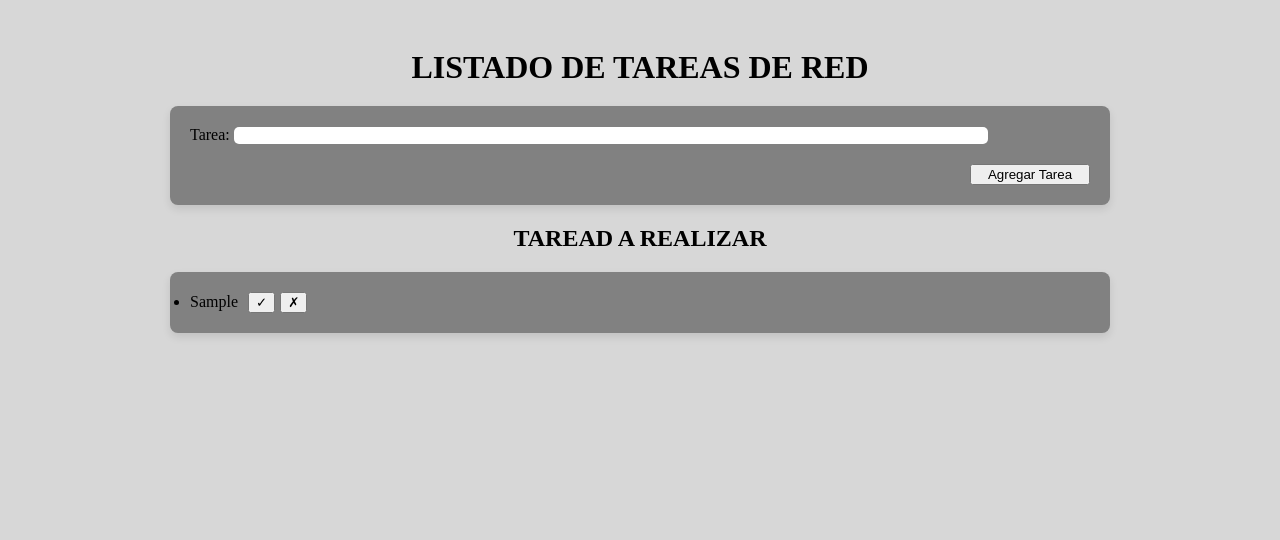
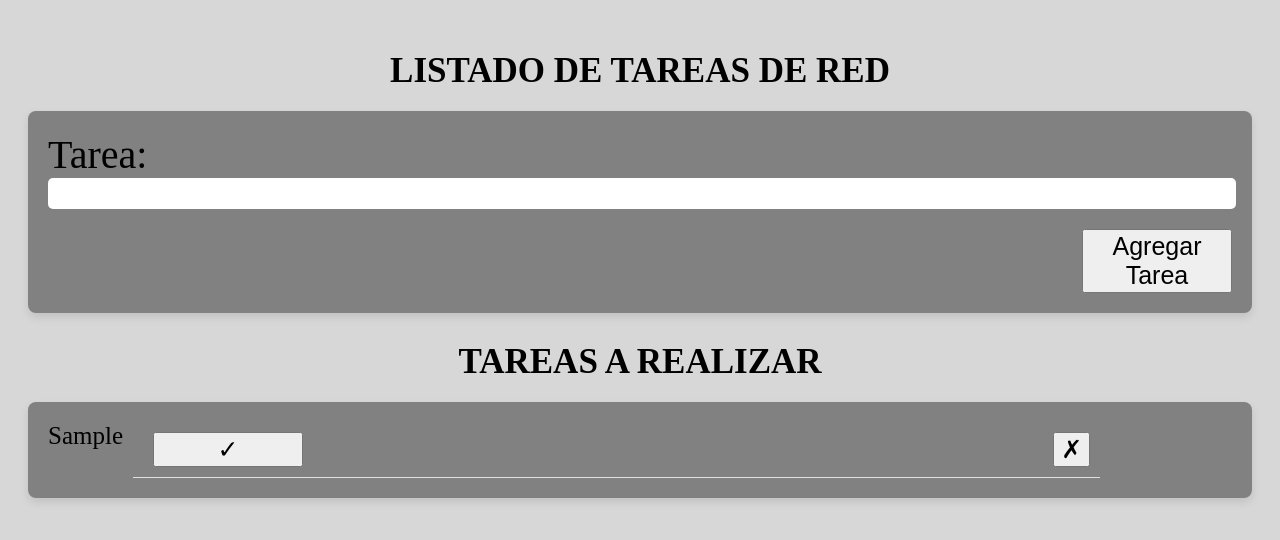
Before and after one commit to ManuelRosas33/app-tareas-diarias, a plain HTML site: page index.html in a window 1280 px wide. Both pictures are taken after typing "Sample" into the empty fields and a click on the button "Agregar Tarea". Drawn offline with nearby package versions, Linux system fonts and the light colour scheme; some packages are replaced by stand-ins of ours; a script that the page names is missing.

Commit message:
Agragamos las funciones que faltaban y validamos lo requrido, falta  pulir el tema del local storage y agregar un par de funciones mas para compeltar la app

```diff
--- a/CSS/estilo.css
+++ b/CSS/estilo.css
@@ -1,4 +1,6 @@
-
+*{
+     font-size: 25px;
+}
 body {
      padding: 20px;
      background-color: #d7d7d7;
@@ -7,23 +9,38 @@ body {
 h1, h2 {
      text-align: center;
      margin-bottom: 20px;
+     font-size: 35px;
 }
 
 
-.tareas, .listado-tareas {
-     max-width: 900px;
+.tareas {
+     max-width: 1800px;
      margin: 0 auto;
      background-color: #818181;
      padding: 20px;
      border-radius: 8px;
      box-shadow: 0 4px 8px rgba(0, 0, 0, 0.1);
 }
+.listado-tareas {
+     max-width: 1500px;
+     margin: 0 auto;
+     background-color: #818181;
+     padding: 20px;
+     border-radius: 8px;
+     box-shadow: 0 4px 8px rgba(0, 0, 0, 0.1);
+}
+.listado {
+     list-style-position: inside;
+     padding: 0;
+     margin: 0;
+}
+
 
 .form-control {
      border: none;
      border-radius: 5px;
      width: 100%;
-     max-width: 750px; /* Ancho máximo en pantallas grandes */
+     max-width: 1500px;
 }
 
 .boton-agregar-container {
@@ -50,7 +67,7 @@ h1, h2 {
 
      .btn {
           width: 100%;
-          max-width: 120px;
+          max-width: 150px;
           align-self: center;
      }
 }
--- a/JS/main.js
+++ b/JS/main.js
@@ -1,11 +1,87 @@
 //CAPTURAMOS EL BOTON Y EL INPUT
-const botonAgregar = document.querySelector ('#agregarTarea');
-const tareaAgregada = document.querySelector ('#tarea');
-const listadoTareas = document.querySelector ('.listado-tareas');
+const botonAgregar = document.querySelector('#agregarTarea');
+const tareaAgregada = document.querySelector('#tarea');
+const listadoTareas = document.querySelector('.listado');
+
+
+//FUNCION PARA CRAGAR LAS TAREAS QUE ESTAN ALMACENADAS EN EL LOCAL STORAGE
+function cargarTareas() {
+     const tareasGuardadas = localStorage.getItem('tareas')
+     if (tareasGuardadas) {
+          const tareas = JSON.parse(tareasGuardadas);
+          tareas.forEach(tarea => {
+               agragarTareaDOM(tarea.texto, tarea.comletada)
+          });
+
+     }
+}
+//FUNCION PARA GUARDAR LAS TAREAS EN EL LOCAL STORAGE
+function guardarTareas() {
+     const tareas = [];
+     document.querySelectorAll('.listado li').forEach(itemsTarea => {
+          const spanTarea = itemsTarea.querySelector('.texto-tarea');
+          if (spanTarea) {
+               tareas.push({
+                    texto: spanTarea.textContent,
+                    completada: itemsTarea.classList.contains('completada')
+               });
+          }
+     })
+
+     localStorage.setItem('tareas', JSON.stringify(tareas));
+}
+
+//FUNCION PARA AGREGAR UNA TAREA AL DOM
+
+function agragarTareaDOM(texto, completada = false) {
+     const itemsTarea = document.createElement('li');
+     itemsTarea.className = 'list-group-item d-flex justify-content-between align-items-center';
+
+     if (completada) {
+          itemsTarea.classList.add('completada');
+     }
+
+     const spanTarea = document.createElement('span');
+     spanTarea.className = 'texto-tareas';
+     spanTarea.textContent = texto;
+
+     //CONTENEDOR PARA LOS BOTONES
+     const contenedorBotones = document.createElement('div');
+
+     //BOTON PARA MARCAR LA TAREA COMO COMPLETADA
+     const botonCompletado = document.createElement('button');
+     botonCompletado.className = 'btn btn-succes btn-sm me-2'
+     botonCompletado.textContent = "✓";
+     botonCompletado.style.marginLeft = '10px';
+     botonCompletado.onclick = () => {
+          itemsTarea.classList.toggle('completada');
+          guardarTareas();
+     }
+
+     contenedorBotones.appendChild(botonCompletado);
+
+     //BOTON PARA ELIMINAR TAREA
+     const botonEliminar = document.createElement('button');
+     botonCompletado.className = 'btn btn-succes btn-sm '
+     botonEliminar.textContent = "✗";
+     botonEliminar.style.marginLeft = "5px";
+     botonEliminar.onclick = () => {
+          itemsTarea.remove();
+          guardarTareas();
+     }
+     contenedorBotones.appendChild(botonEliminar);
+
+     //AGREGAMOS LOS BOTONES AL ITEM DE LA TAREA
+     itemsTarea.appendChild(spanTarea);
+     itemsTarea.appendChild(contenedorBotones);
+
+     //AGREGAMOS LA TAREA A LA LISTA
+     listadoTareas.appendChild(itemsTarea);
+}
 
 
 
-//fUNCION PARA AGREGAR TAREAS
+//FUNCION PARA AGREGAR TAREAS
 function sumarTarea() {
      const textoTarea = tareaAgregada.value.trim();
 
@@ -18,42 +94,18 @@ function sumarTarea() {
           });
           return;
      }
+     agragarTareaDOM(textoTarea);
+     guardarTareas();
 
-     //CREAMOS EL ELEMTNO PARA LA  TAREA
-     const agregarItem = document.createElement('li');
-     agregarItem.textContent = textoTarea;
-
-     //BOTON PARA MARCAR LA TAREA COMO COMPLETADA
-     const botonCompletado = document.createElement('button');
-     botonCompletado.textContent = "✓";
-     botonCompletado.style.marginLeft = '10px';
-     botonCompletado.onclick = () => agregarItem.style.textDecoration = "line-throughdsgdgg";
-
-      //BOTON PARA ELIMINAR TAREA
-     const botonEliminar = document.createElement('button');
-     botonEliminar.textContent = "✗";
-     botonEliminar.style.marginLeft = "5px";
-     botonEliminar.onclick = () => listadoTareas.removeChild(agregarItem);
-
-     //AGREGAMOS LOS BOTONES AL ITEM DE LA TAREA
-     agregarItem.appendChild(botonCompletado);
-     agregarItem.appendChild(botonEliminar);
-
-     //AGREGAMOS LA TAREA A LA LISTA
-     listadoTareas.appendChild(agregarItem);
-
-     //LLIMPIAMOS EL INPUT, PARA UNA TAREA NUEVA
      tareaAgregada.value = '';
 }
-
-
-
-
-
 
 botonAgregar.addEventListener('click', sumarTarea);
 tareaAgregada.addEventListener('keypress', function (e) {
      if (e.key === 'Enter') {
-     sumarTarea();
+          sumarTarea();
      }
 });
+
+//CARGAMOS LAS TAREAS AL INICIAR
+cargarTareas();
--- a/index.html
+++ b/index.html
@@ -12,8 +12,8 @@
      <section class="tareas" id="tareas">
           <div class="d-flex justify-content-between">
                <div style="width: 100%;">
-                    <label for="tarea" class="form-label">Tarea:</label>
-                    <input type="text" class="form-control" id="tarea" name="tarea" required>
+                    <label for="tarea" class="form-label" style="font-size: 40px;">Tarea:</label>
+                    <input type="text" class="form-control" id="tarea" name="tarea" required >
                </div>
           </div>
           <div class="boton-agregar-container">
@@ -21,10 +21,10 @@
           </div>
      </section>
 
-     <h2>TAREAD A REALIZAR</h2>
-
-     <ul class="listado-tareas"> </ul>
-
+     <h2>TAREAS A REALIZAR</h2>
+     <div class="listado-tareas">
+          <ul class="listado"> </ul>
+     </div>
      <script src="https://cdn.jsdelivr.net/npm/bootstrap@5.3.3/dist/js/bootstrap.bundle.min.js"
      integrity="sha384-YvpcrYf0tY3lHB60NNkmXc5s9fDVZLESaAA55NDzOxhy9GkcIdslK1eN7N6jIeHz"
      crossorigin="anonymous"></script>
```
